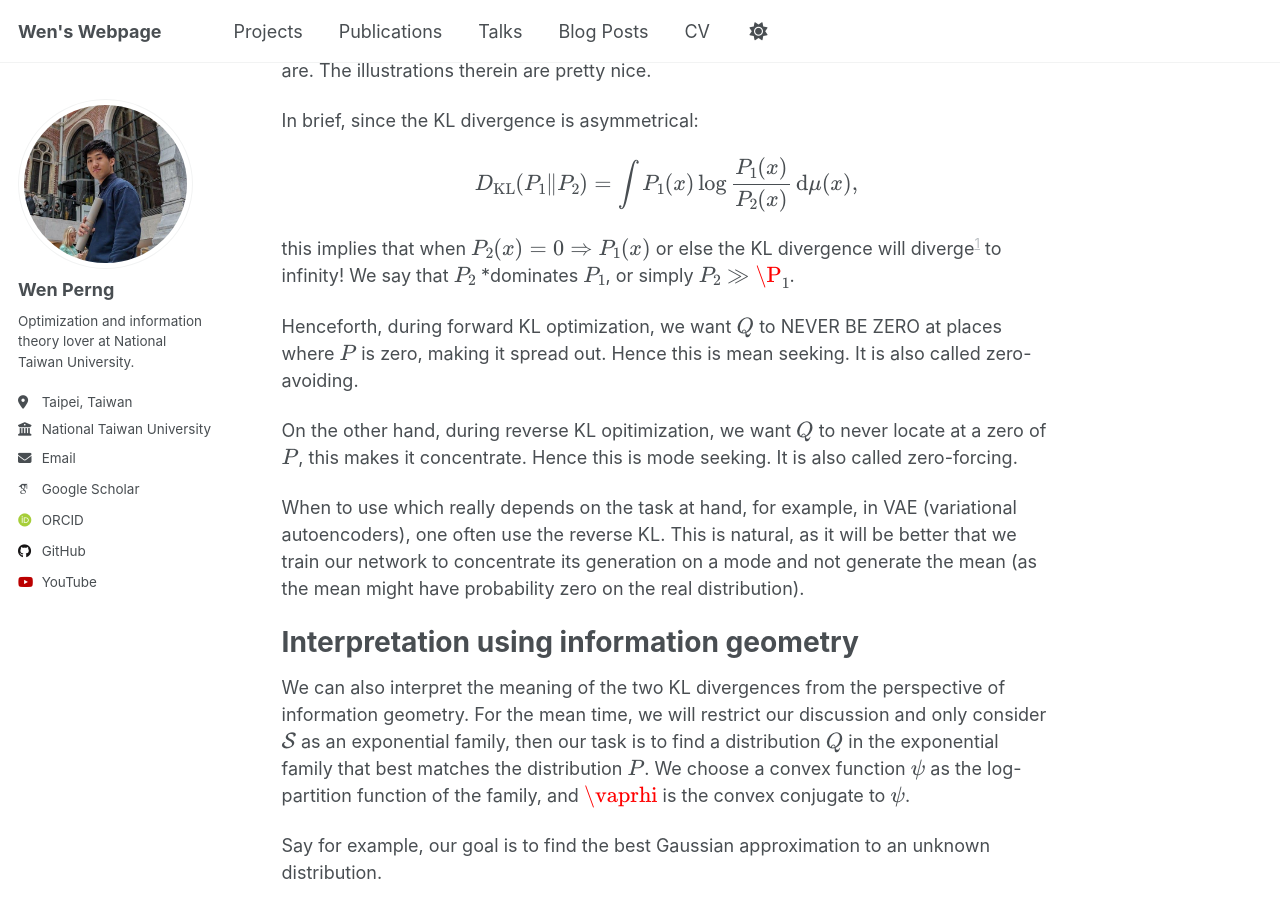
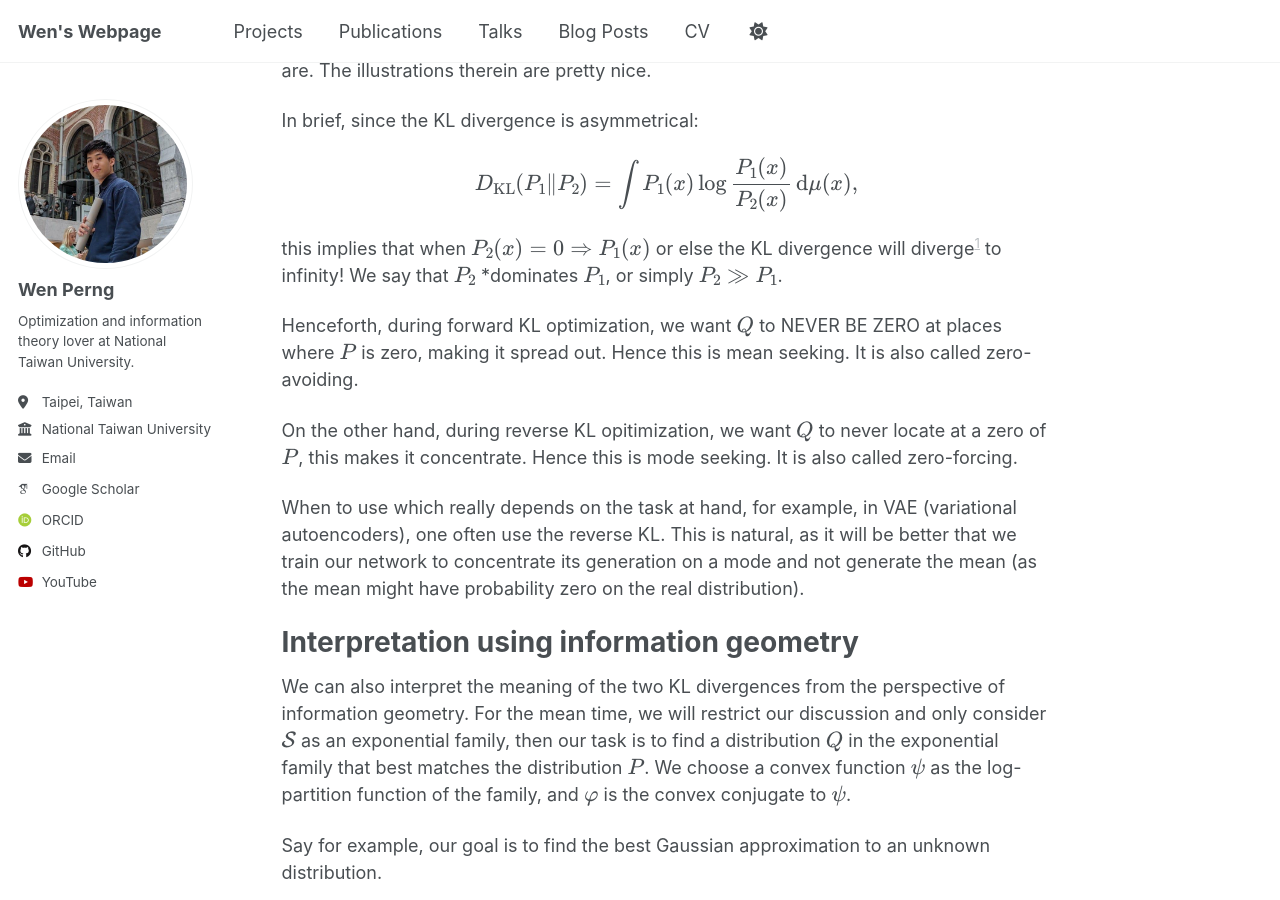
Before and after one commit to WenPerng/WenPerng.github.io, a Jekyll site: the page built from _posts/2025-08-29-blog-post.md, in a window 1280 px wide and 900 px high, scrolled down 1007 px. Built offline with Jekyll 4.4.1, drawn with Linux system fonts in a browser that asks for light colours; some web fonts are replaced; a script that is not in the unit is left out.

Commit message:
Update 2025-08-29-blog-post.md

```diff
--- a/_posts/2025-08-29-blog-post.md
+++ b/_posts/2025-08-29-blog-post.md
@@ -40,7 +40,7 @@ $$
 D_{\mathrm{KL}}(P_1\|P_2) = \int P_1(x) \log \frac{P_1(x)}{P_2(x)} \,\mathrm{d}\mu(x),
 $$
 </p>
-this implies that when \\(P_2(x) = 0 \Rightarrow P_1(x)\\) or else the KL divergence will diverge[^pun] to infinity! We say that \\(P_2\\) *dominates \\(P_1\\), or simply \\(P_2 \gg \P_1\\).
+this implies that when \\(P_2(x) = 0 \Rightarrow P_1(x)\\) or else the KL divergence will diverge[^pun] to infinity! We say that \\(P_2\\) *dominates \\(P_1\\), or simply \\(P_2 \gg P_1\\).
 
 [^pun]: KL divergence diverges! Pun intended. :)
 
@@ -53,7 +53,7 @@ On the other hand, during reverse KL opitimization, we want \\(Q\\) to never loc
 When to use which really depends on the task at hand, for example, in VAE (variational autoencoders), one often use the reverse KL. This is natural, as it will be better that we train our network to concentrate its generation on a mode and not generate the mean (as the mean might have probability zero on the real distribution).
 
 # Interpretation using information geometry
-We can also interpret the meaning of the two KL divergences from the perspective of information geometry. For the mean time, we will restrict our discussion and only consider \\(\mathcal{S}\\) as an exponential family, then our task is to find a distribution \\(Q\\) in the exponential family that best matches the distribution \\(P\\). We choose a convex function \\(\psi\\) as the log-partition function of the family, and \\(\vaprhi\\) is the convex conjugate to \\(\psi\\).
+We can also interpret the meaning of the two KL divergences from the perspective of information geometry. For the mean time, we will restrict our discussion and only consider \\(\mathcal{S}\\) as an exponential family, then our task is to find a distribution \\(Q\\) in the exponential family that best matches the distribution \\(P\\). We choose a convex function \\(\psi\\) as the log-partition function of the family, and \\(\varphi\\) is the convex conjugate to \\(\psi\\).
 
 Say for example, our goal is to find the best Gaussian approximation to an unknown distribution.
 
```
